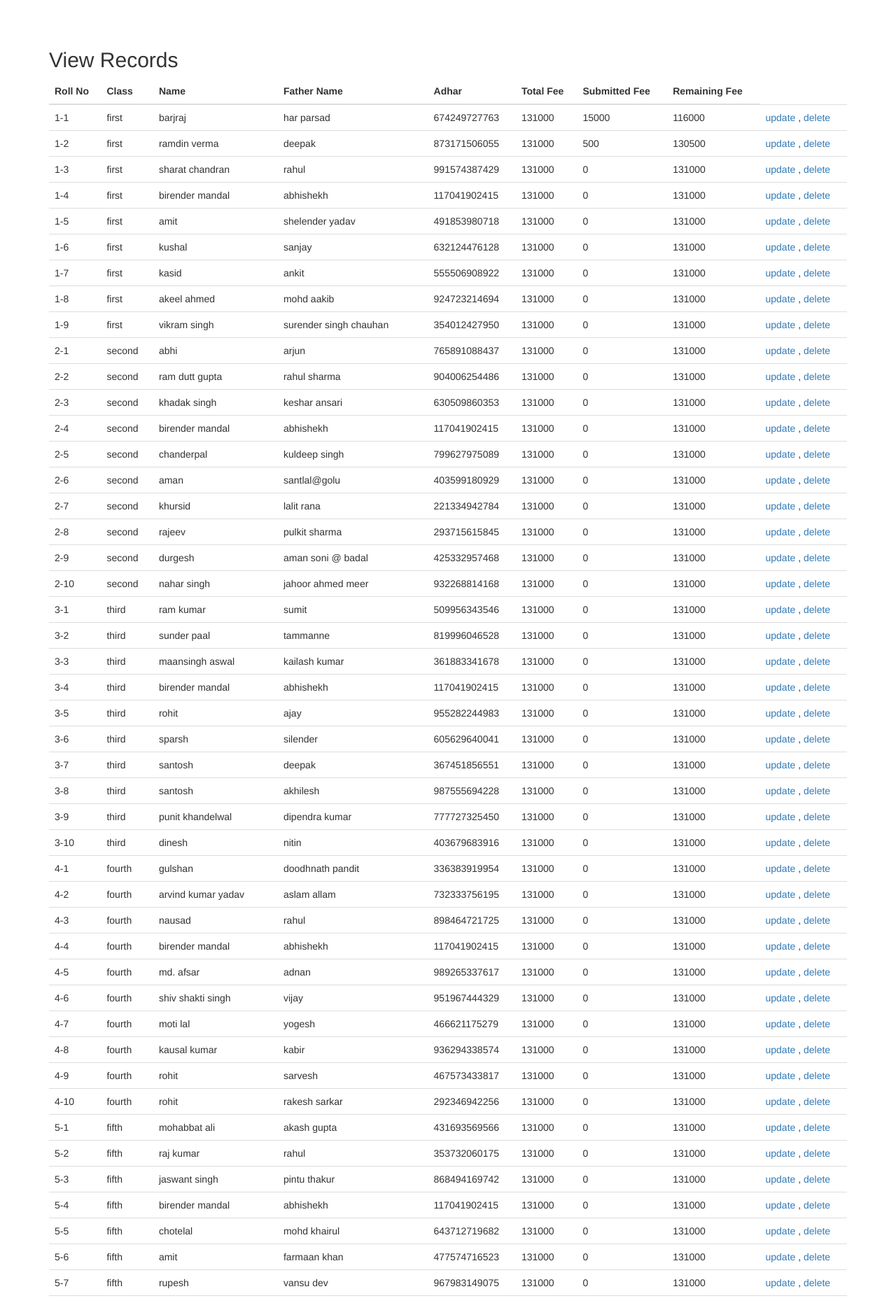
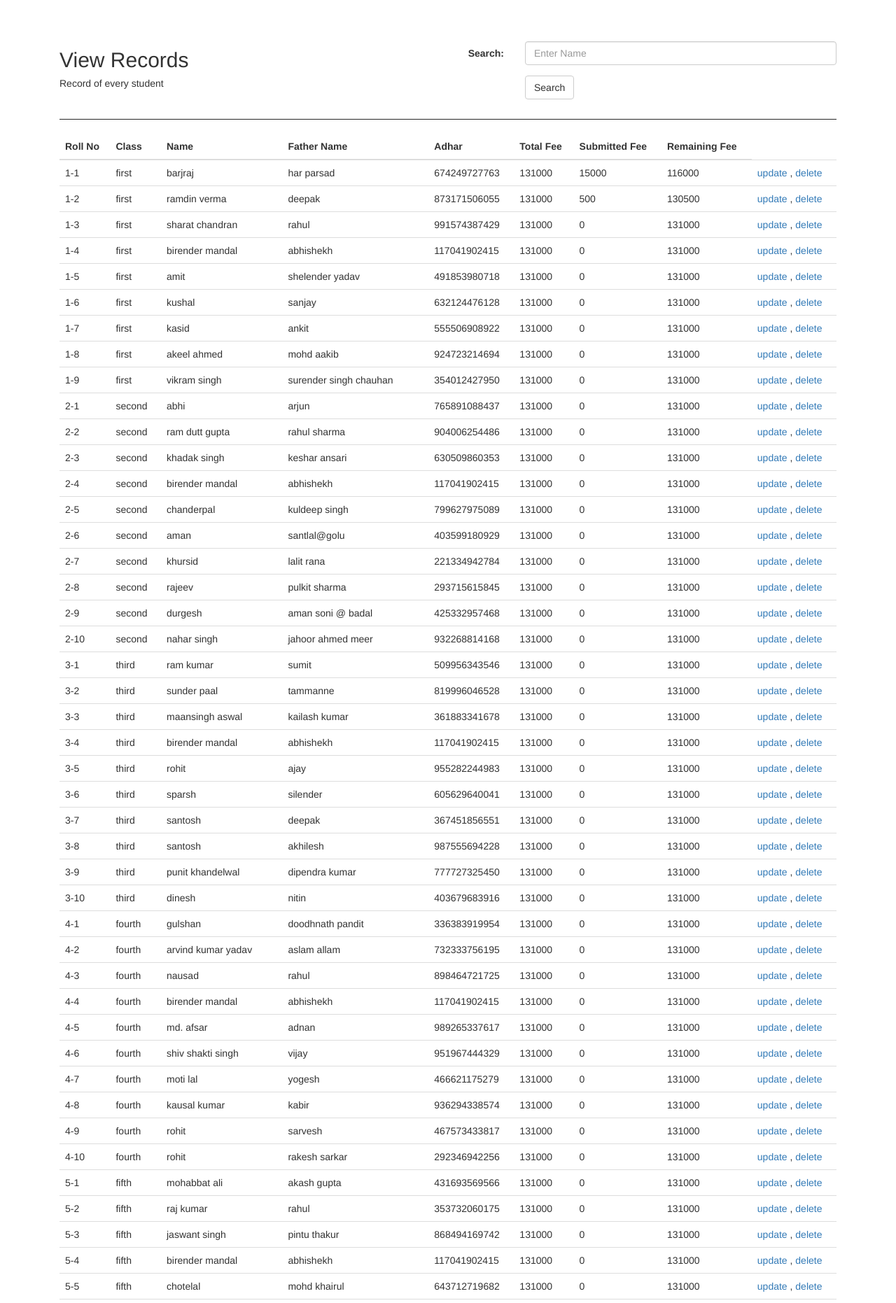
Before and after one commit to mohdzain98/School-Fees-Management, a Flask app: page /view in a window 1280 px wide. Shown: the part 51-1913 px from the top of the page at 70% size. Run offline with Flask 3, Linux system fonts and the light colour scheme; data comes from the database, SQL or seed files in the repository; some libraries are stand-ins or nearby versions.

Commit message:
Update view.html

```diff
--- a/templates/view.html
+++ b/templates/view.html
@@ -1,10 +1,32 @@
 {% extends "master_template.html" %}
 {%block title%}
-  This is View_Page
+  View Students
 {%endblock%}
 
 {% block body%}
-  <h2>View Records</h2>
+  <div class="col-md-6 col-xs-12">
+    <h2>View Records</h2>
+    <h5>Record of every student</h5>
+  </div>
+  <div class="col-md-6 col-xs-12" style="margin-top: 10px;">
+
+  <form class="form-horizontal" action="/searchrecord" method="post">
+    <div class="form-group">
+      <label class="control-label col-sm-2" for="session">Search:</label>
+      <div class="col-sm-10">
+        <input class="form-control" id="name" placeholder="Enter Name" name="name" required>
+      </div>
+    </div>
+    <div class="form-group">
+      <div class="col-sm-offset-2 col-sm-10">
+        <button type="submit" class="btn btn-default">Search</button>
+      </div>
+    </div>
+  </form>
+
+  </div>
+  <div class="col-md-12">
+    <hr class="hr hr-blur" style="background-color:#333; height:1px; margin-top: 12px;">
   <table class="table">
     <thead>
       <tr>
@@ -35,4 +57,5 @@
       {%endfor%}
     </tbody>
   </table>
+  </div>
   {%endblock%}
```
